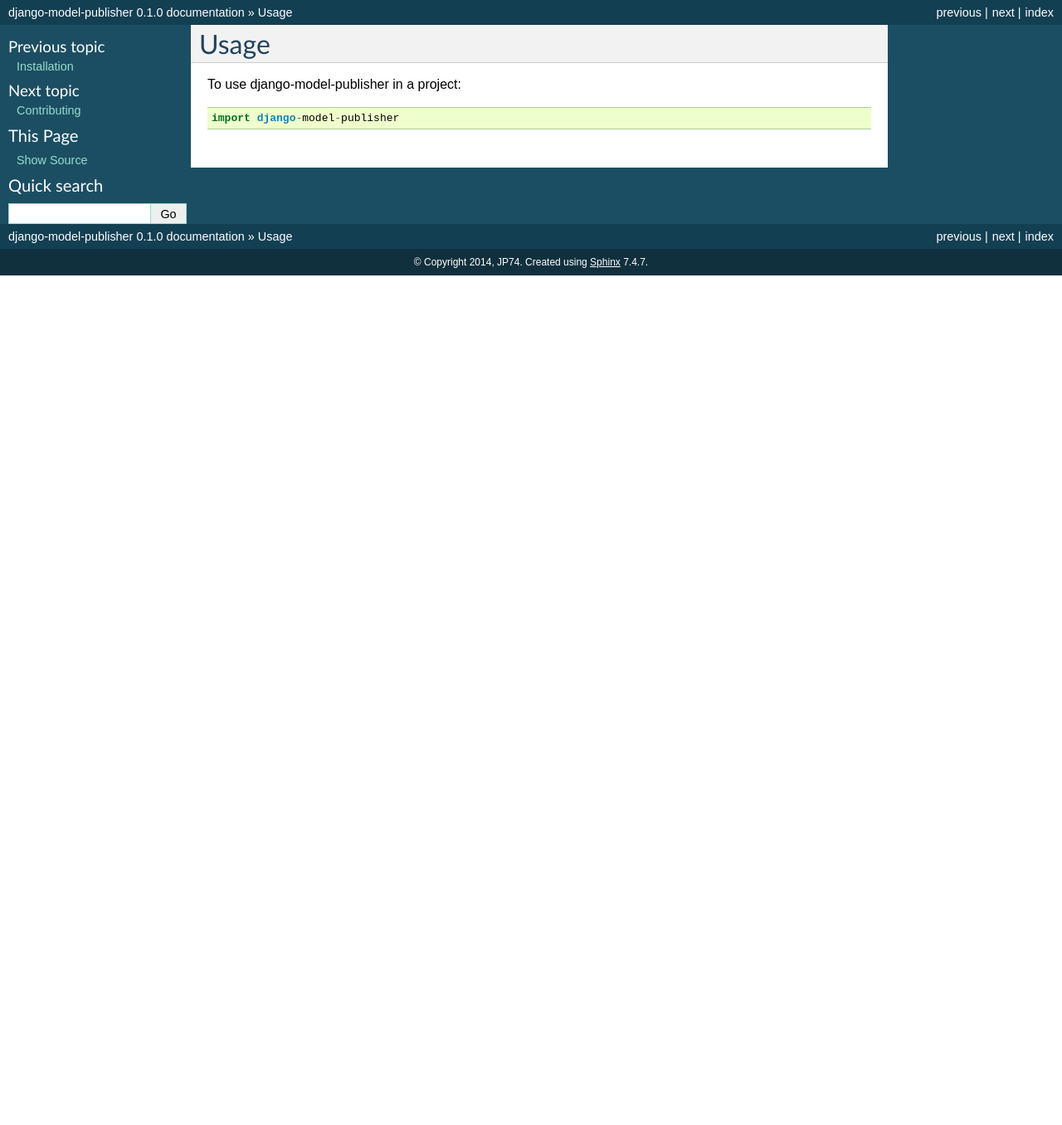
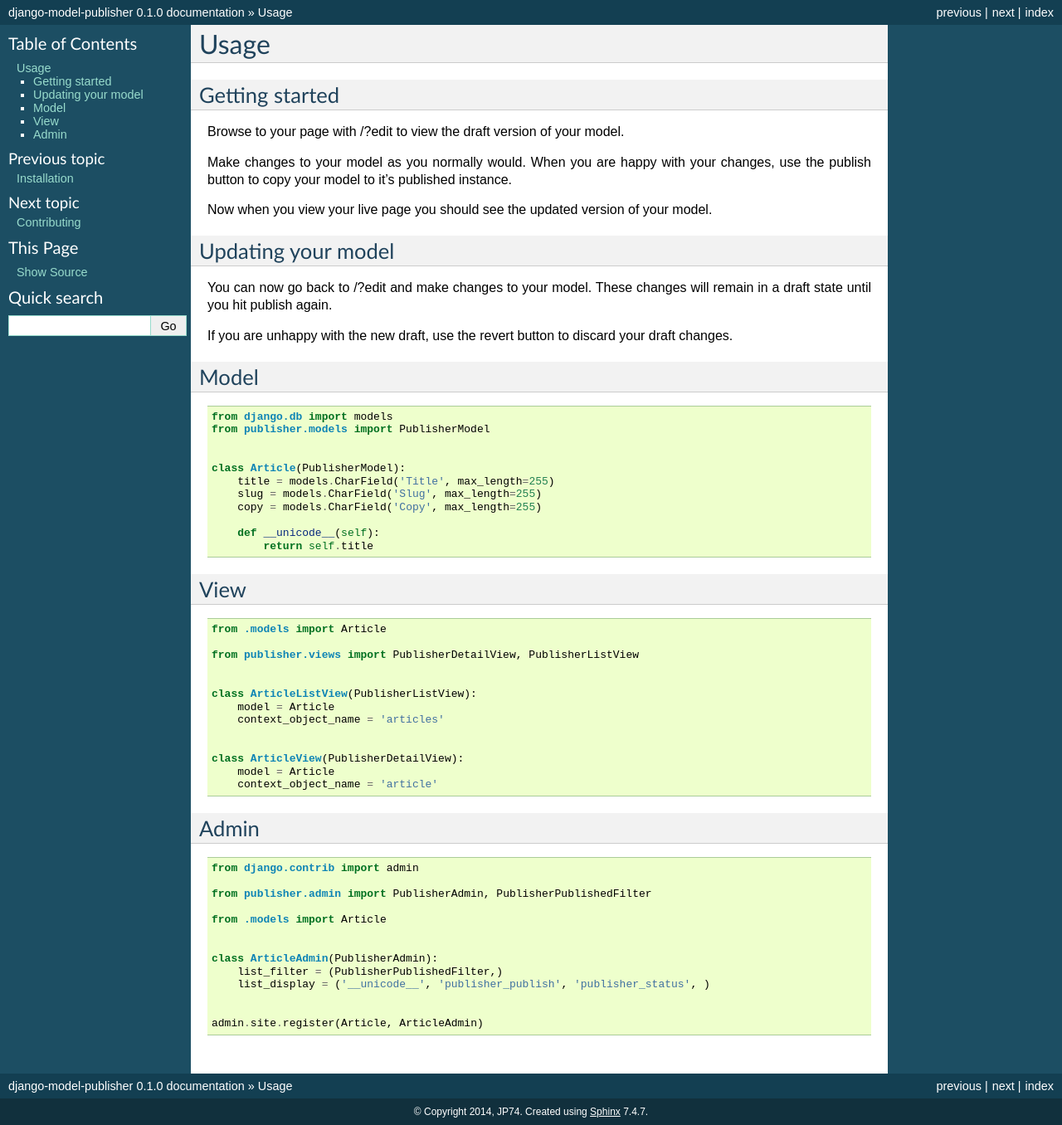
Before and after one commit to jp74/django-model-publisher, a Sphinx documentation site: the page built from docs/usage.rst, in a window 1280 px wide. Shown: the whole page at 83% size. Built offline with Sphinx 7.4.7, drawn with Linux system fonts in a browser that asks for light colours; pages that are not in the unit, such as notebooks, are missing from menus; before the commit the page ends 900 px from its top, so only the background shows below that.

Commit message:
Updated docs

```diff
--- a/README.rst
+++ b/README.rst
@@ -11,7 +11,7 @@ django-model-publisher
 .. image:: https://coveralls.io/repos/jp74/django-model-publisher/badge.png?branch=master
     :target: https://coveralls.io/r/jp74/django-model-publisher?branch=master
 
-Handy mixin/abstract class for providing a "publisher workflow" to arbitrary Django models.
+A handy mixin/abstract set of classes for provising a publisher workflow (draft, publish) to arbitrary Django models.
 
 Documentation
 -------------
@@ -25,9 +25,6 @@ Install django-model-publisher::
 
     pip install django-model-publisher
 
-Then use it in a project::
-
-    import django-model-publisher
 
 Features
 --------
--- a/docs/usage.rst
+++ b/docs/usage.rst
@@ -2,6 +2,72 @@
 Usage
 ========
 
-To use django-model-publisher in a project::
+Getting started
+---------------
 
-    import django-model-publisher
+Browse to your page with /?edit to view the draft version of your model.
+
+Make changes to your model as you normally would. When you are happy with your changes, use the publish button to copy your model to it's published instance.
+
+Now when you view your live page you should see the updated version of your model.
+
+Updating your model
+-------------------
+
+You can now go back to /?edit and make changes to your model. These changes will remain in a draft state until you hit publish again.
+
+If you are unhappy with the new draft, use the revert button to discard your draft changes.
+
+Model
+-----
+::
+
+    from django.db import models
+    from publisher.models import PublisherModel
+
+
+    class Article(PublisherModel):
+        title = models.CharField('Title', max_length=255)
+        slug = models.CharField('Slug', max_length=255)
+        copy = models.CharField('Copy', max_length=255)
+
+        def __unicode__(self):
+            return self.title
+
+
+View
+----
+::
+
+    from .models import Article
+
+    from publisher.views import PublisherDetailView, PublisherListView
+
+
+    class ArticleListView(PublisherListView):
+        model = Article
+        context_object_name = 'articles'
+
+
+    class ArticleView(PublisherDetailView):
+        model = Article
+        context_object_name = 'article'
+
+
+Admin
+-----
+::
+
+    from django.contrib import admin
+
+    from publisher.admin import PublisherAdmin, PublisherPublishedFilter
+
+    from .models import Article
+
+
+    class ArticleAdmin(PublisherAdmin):
+        list_filter = (PublisherPublishedFilter,)
+        list_display = ('__unicode__', 'publisher_publish', 'publisher_status', )
+
+
+    admin.site.register(Article, ArticleAdmin)
```
Also changed, not shown: docs/installation.rst (+9 -5 lines).
